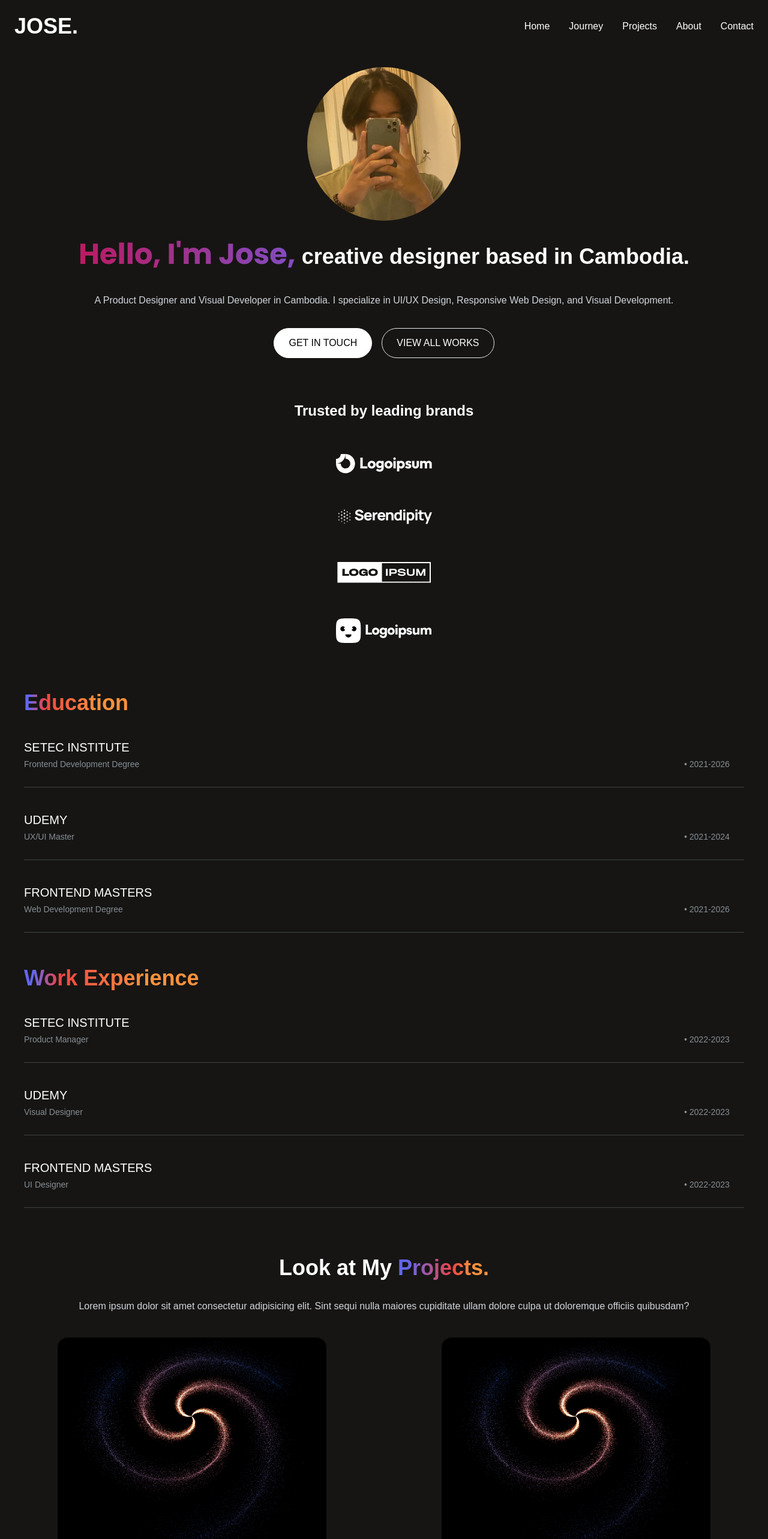
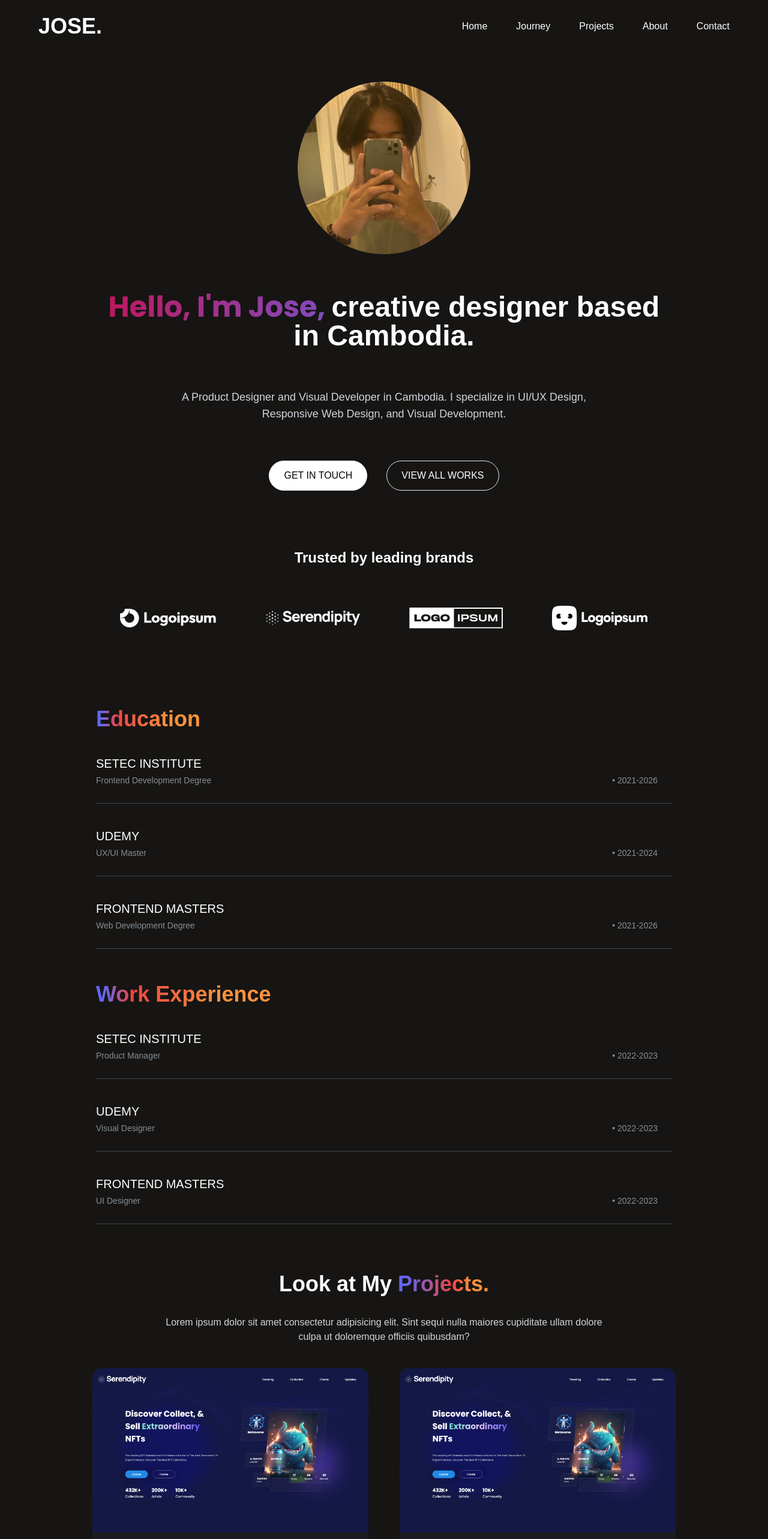
Before and after one commit to Joselay/Portfolio, a React (Vite) app: page / in a window 1280 px wide. Shown: the top 2566 px of the page at 60% size. Built offline with nearby package versions, Linux system fonts and the light colour scheme; a web font is replaced by a local one.

Commit message:
responsive

```diff
--- a/src/Education.jsx
+++ b/src/Education.jsx
@@ -2,7 +2,7 @@ import ExperienceList from './ExperienceList'
 
 export default function Education({ experience }) {
     return (
-        <div className='flex flex-col gap-3 justify-center'>
+        <div className='flex flex-col justify-center gap-3 lg:w-[80%] '>
             <h1 className='self-start cursor-pointer font-bold text-transparent text-4xl bg-clip-text bg-gradient-to-r from-indigo-500 from-5% via-red-500 via-20% to-orange-400 to-70%'>{experience}</h1>
             <ExperienceList name="setec institute" university={experience === 'Education' ? "Frontend Development Degree" : "Product Manager"} year={experience === 'Education' ? "2021-2026" : "2022-2023"} />
             <ExperienceList name="Udemy" university={experience === 'Education' ? "UX/UI Master" : "Visual Designer"} year={experience === 'Education' ? "2021-2024" : "2022-2023"} />
--- a/src/Experience.jsx
+++ b/src/Experience.jsx
@@ -3,7 +3,7 @@ import Education from './Education'
 export default function Experience() {
 
     return (
-        <article id="journey" className='flex flex-col px-10 py-20 gap-14'>
+        <article id="journey" className='flex flex-col px-10 py-20 gap-14 lg:items-center lg:mt-12'>
             <Education experience="Education" />
             <Education experience="Work Experience" />
         </article>
--- a/src/Footer.jsx
+++ b/src/Footer.jsx
@@ -1,6 +1,6 @@
 function Footer() {
     return (
-        <footer id='contact' className='mt-16 py-8 w-[80%] mx-auto border-t flex justify-between items-center'>
+        <footer id='contact' className=' mt-16 py-8 w-[80%] mx-auto border-t flex justify-between items-center'>
             <a href="#">
                 <h1 className='text-2xl font-bold transition duration-300 hover:text-indigo-500'>Jose.</h1>
             </a>
@@ -8,7 +8,6 @@ function Footer() {
                 <a className='text-sm font-medium transition duration-300 hover:text-indigo-500' href="#journey">Journey</a>
                 <a className='text-sm font-medium transition duration-300 hover:text-indigo-500' href="#projects">Projects</a>
                 <a className='text-sm font-medium transition duration-300 hover:text-indigo-500' href="#about">About</a>
-                {/* <button className='transition duration-300 px-4 py-[10px] font-medium bg-indigo-500 rounded-[5px] text-sm hover:bg-[#595cd9] '>Contact</button> */}
             </div>
         </footer>
     )
--- a/src/Hero.jsx
+++ b/src/Hero.jsx
@@ -24,20 +24,20 @@ export default function Hero() {
 
     return (
         <main>
-            <section className='flex flex-col items-center gap-8 py-6 justfy-center'>
+            <section className='flex flex-col items-center w-full gap-8 py-6 justfy-center md:py-16 lg:gap-16 lg:py-12'>
                 <figure>
-                    <img className='w-40 rounded-full hero__image md:w-64' src={profile} alt="" />
+                    <img className='w-40 rounded-full hero__image md:w-72' src={profile} alt="" />
                 </figure>
-                <h1 className='leading-normal hero__header w-[80%] text-4xl font-bold text-center'><span className='font-serif w-full bg-300% text-5xl font-bold text-transparent animate-gradient hero__name bg-clip-text bg-gradient-to-r from-pink-700 via-indigo-500 to-green-400'>Hello, I'm Jose, </span>creative designer based in Cambodia.</h1>
-                <p className='hero__description text-gray-300 w-[80%] text-center leading-7'>A Product Designer and Visual Developer in Cambodia. I specialize in UI/UX Design, Responsive Web Design, and Visual Development.</p>
-                <div className='flex gap-4 hero__buttons'>
+                <h1 className=' leading-normal hero__header w-[80%] text-4xl font-bold text-center lg:text-5xl lg:w-[75%]'><span className='font-serif w-full bg-300% text-5xl font-bold text-transparent animate-gradient hero__name bg-clip-text bg-gradient-to-r from-pink-700 via-indigo-500 to-green-400'>Hello, I'm Jose, </span>creative designer based in Cambodia.</h1>
+                <p className='hero__description text-gray-300 w-[80%] text-center leading-7 lg:text-lg lg:w-[60%]'>A Product Designer and Visual Developer in Cambodia. I specialize in UI/UX Design, Responsive Web Design, and Visual Development.</p>
+                <div className='flex gap-4 hero__buttons lg:gap-8'>
                     <button className="px-6 py-3 text-black uppercase transition duration-300 bg-white border border-white rounded-full hover:bg-transparent hover:text-white">get in touch</button>
                     <button className="px-6 py-3 text-white uppercase transition duration-300 border rounded-full hover:bg-white hover:text-black">view all works</button>
                 </div>
             </section>
-            <section className='flex flex-col items-center justify-center mt-12 text-2xl font-bold gap-14'>
+            <section className='flex flex-col items-center justify-center mt-12 text-2xl font-bold gap-14 lg:gap-16 '>
                 <h1 className='brand-0'>Trusted by leading brands</h1>
-                <figure className='flex flex-col items-center justify-center gap-14'>
+                <figure className='flex flex-col items-center justify-center gap-14 md:gap-20 lg:flex-row lg:gap-20'>
                     <img className='w-40 brand-1' src={brand1} alt="" />
                     <img className='w-40 brand-2' src={brand2} alt="" />
                     <img className='w-40 brand-3' src={brand3} alt="" />
--- a/src/Navbar.jsx
+++ b/src/Navbar.jsx
@@ -2,18 +2,18 @@ import NavbarLink from './NavbarLink'
 
 export default function Navbar() {
     return (
-        <nav className='flex items-center justify-between p-6 '>
+        <nav className='flex items-center justify-between p-6 md:px-16 lg:px-16'>
             <a href="" className='text-4xl font-bold transition duration-300 hover:text-gray-300'>JOSE.</a>
             <svg onClick={() => document.querySelector('.lists').classList.toggle("hidden")} xmlns="http://www.w3.org/2000/svg" fill="none" viewBox="0 0 24 24" strokeWidth={1.5} stroke="currentColor" className="z-50 w-8 h-8 cursor-pointer md:hidden hover:stroke-gray-300 ">
                 <path strokeLinecap="round" strokeLinejoin="round" d="M3.75 6.75h16.5M3.75 12h16.5m-16.5 5.25h16.5" />
             </svg>
 
-            <ul className='hidden gap-8  menu__lists md:flex'>
-                <NavbarLink name="Home" />
-                <NavbarLink name="Journey" />
-                <NavbarLink name="Projects" />
-                <NavbarLink name="About" />
-                <NavbarLink name="Contact" />
+            <ul className='hidden gap-8 menu__lists md:flex md:gap-10 lg:gap-12'>
+                <NavbarLink name="Home" id="" />
+                <NavbarLink name="Journey" id="#journey" />
+                <NavbarLink name="Projects" id="#projects" />
+                <NavbarLink name="About" id="#about" />
+                <NavbarLink name="Contact" id="#contact" />
             </ul>
         </nav>
     )
--- a/src/NavbarLink.jsx
+++ b/src/NavbarLink.jsx
@@ -1,6 +1,6 @@
-function NavbarLink({ name }) {
+function NavbarLink({ name, id }) {
     return (
-        <li><a href="" className='transition duration-300  hover:text-indigo-500'>{name}</a></li>
+        <li><a href={id} className='transition duration-300 hover:text-indigo-500'>{name}</a></li>
     )
 }
 
--- a/src/ProjectCard.jsx
+++ b/src/ProjectCard.jsx
@@ -1,10 +1,10 @@
-import project1 from './assets/project1.png'
 
-function ProjectCard() {
+
+function ProjectCard({ image }) {
     return (
-        <div className='bg-[#1C1C22] w-[70%] rounded-2xl cursor-pointer transition duration-300 group hover:bg-[#222121]'>
+        <div className='bg-[#1C1C22] w-[70%] rounded-2xl cursor-pointer transition duration-300 group hover:bg-[#222121] md:w-[90%] '>
             <figure className='overflow-hidden rounded-t-2xl'>
-                <img className='transition duration-300 rounded-t-2xl hover:scale-110' src={project1} alt="" />
+                <img className='transition duration-300 rounded-t-2xl hover:scale-110' src={image} alt="" />
             </figure>
             <div className='p-8'>
                 <h1 className='text-lg font-bold transition duration-300 group-hover:text-indigo-400'>Finance Landing Page</h1>
--- a/src/Projects.jsx
+++ b/src/Projects.jsx
@@ -1,17 +1,19 @@
 import ProjectCard from './ProjectCard'
+import project1 from './assets/project1.png'
+import project2 from './assets/project2.png'
 
 export default function Projects() {
     return (
         <section id='projects' className='flex flex-col gap-10'>
             <div className='flex flex-col gap-8'>
-                <h1 className='cursor-pointer transition duration-300 text-center text-4xl font-bold  hover:-translate-y-0.5'>Look at My <span className='font-bold text-transparent text-4xl bg-clip-text bg-gradient-to-r from-indigo-500 from-10% via-red-500 via-60% to-orange-400 to-80%'>Projects.</span></h1>
-                <p className='text-center w-[80%] mx-auto  text-gray-300 '>Lorem ipsum dolor sit amet consectetur adipisicing elit. Sint sequi nulla maiores cupiditate ullam dolore culpa ut doloremque officiis quibusdam?</p>
+                <h1 className='cursor-pointer transition duration-300 text-center text-4xl font-bold  hover:-translate-y-0.5 self-center'>Look at My <span className='font-bold text-transparent text-4xl bg-clip-text bg-gradient-to-r from-indigo-500 from-10% via-red-500 via-60% to-orange-400 to-80%'>Projects.</span></h1>
+                <p className='text-center w-[80%] mx-auto  text-gray-300 lg:w-[60%]'>Lorem ipsum dolor sit amet consectetur adipisicing elit. Sint sequi nulla maiores cupiditate ullam dolore culpa ut doloremque officiis quibusdam?</p>
             </div>
-            <div className='grid grid-cols-1 md:grid-cols-2 place-items-center gap-y-8'>
-                <ProjectCard />
-                <ProjectCard />
-                <ProjectCard />
-                <ProjectCard />
+            <div className='grid grid-cols-1 md:grid-cols-2 place-items-center gap-y-8 mx-auto  md:w-[80%]  '>
+                <ProjectCard image={project2} />
+                <ProjectCard image={project2} />
+                <ProjectCard image={project2} />
+                <ProjectCard image={project2} />
             </div>
         </section>
     )
--- a/src/Skill.jsx
+++ b/src/Skill.jsx
@@ -1,5 +1,5 @@
 export default function Skill({ skill }) {
     return (
-        <span className='bg-[#272829] transition duration-300 text-[13px] rounded-[4px] py-1.5 px-3 cursor-pointer hover:bg-[#3d3e3e]'>{skill}</span>
+        <span className='bg-[#272829] transition duration-300 text-[13px] rounded-[4px] py-1.5 px-3 cursor-pointer hover:bg-[#3d3e3e] '>{skill}</span>
     )
 }
```
Also changed, not shown: src/About.jsx (+21 -10 lines), src/assets/project2.png (added).
